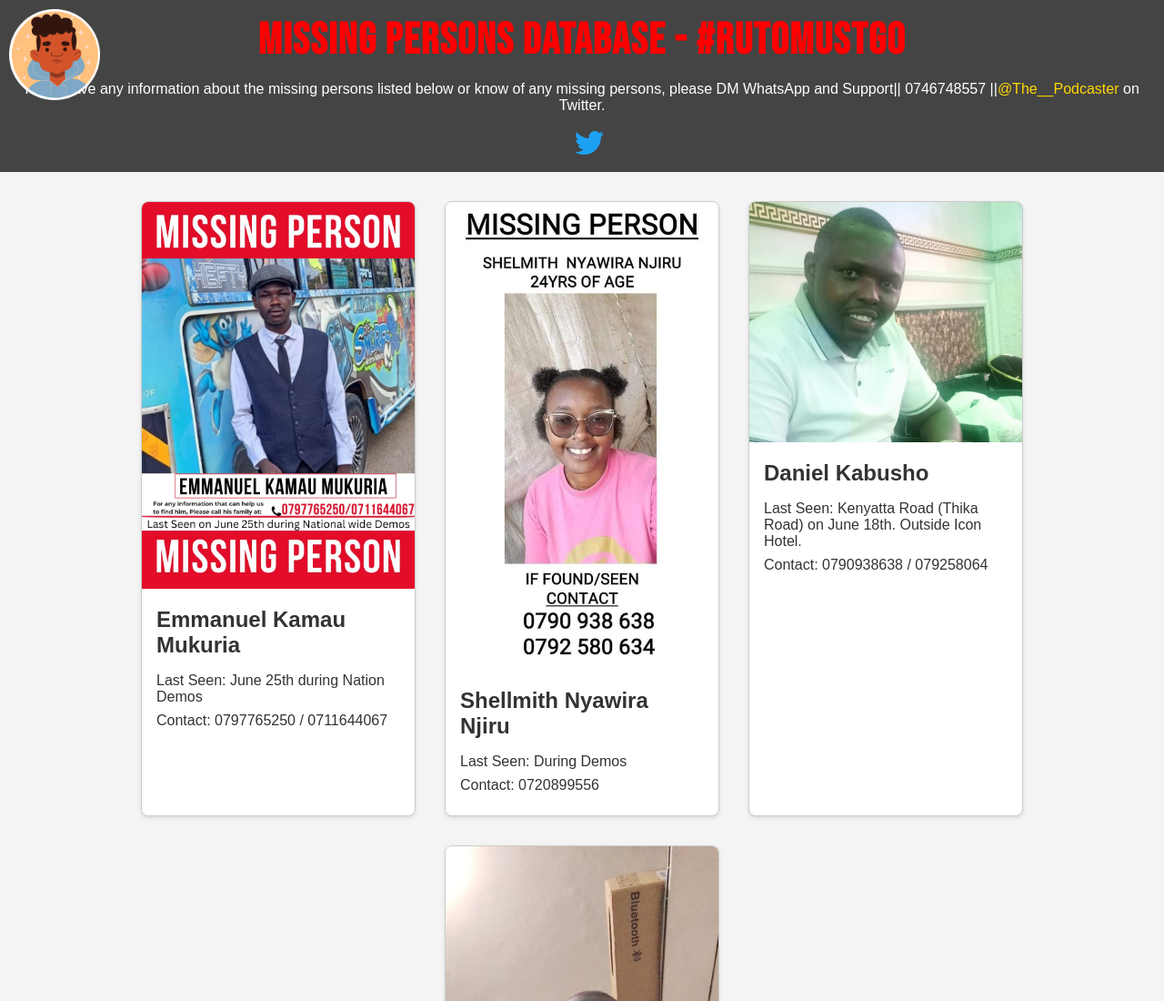
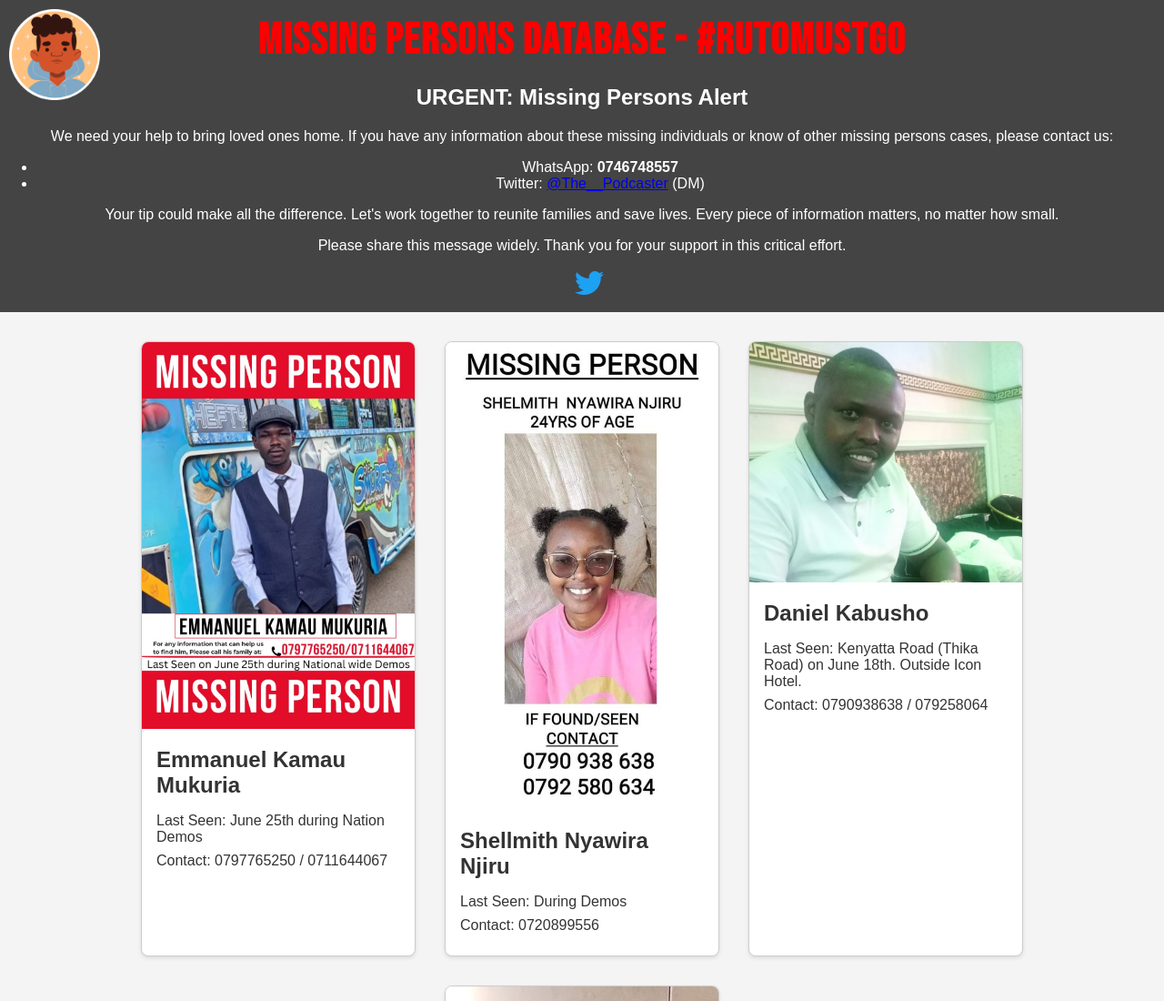
Before and after one commit to daniel-wanjala/missingPersons, a plain HTML site: page index.html in a window 1280 px wide. Shown: the top 1100 px of the page at 91% size. Drawn offline with Linux system fonts and the light colour scheme.

Commit message:
Update index.html

```diff
--- a/index.html
+++ b/index.html
@@ -13,7 +13,16 @@
     <header>
         <img src="images/man (1).png" alt="Missing Persons Database Logo" class="logo">
         <h1>Missing Persons Database - #RutoMustGo</h1>
-        <p>If you have any information about the missing persons listed below or know of any missing persons, please DM WhatsApp and Support|| 0746748557 ||<a href="https://twitter.com/The__Podcaster" target="_blank">@The__Podcaster</a> on Twitter.</p>
+        <div class="alert">
+            <h2>URGENT: Missing Persons Alert</h2>
+            <p>We need your help to bring loved ones home. If you have any information about these missing individuals or know of other missing persons cases, please contact us:</p>
+            <ul>
+                <li>WhatsApp: <strong>0746748557</strong></li>
+                <li>Twitter: <a href="https://twitter.com/The__Podcaster" target="_blank">@The__Podcaster</a> (DM)</li>
+            </ul>
+            <p>Your tip could make all the difference. Let's work together to reunite families and save lives. Every piece of information matters, no matter how small.</p>
+            <p>Please share this message widely. Thank you for your support in this critical effort.</p>
+        </div>
         <a href="https://twitter.com/The__Podcaster" target="_blank">
             <i class="fab fa-twitter"></i>
         </a>
@@ -23,7 +32,7 @@
             <!-- Missing persons will be listed here -->
         </section>
     </main>
-     <footer id="footer">
+    <footer id="footer">
         <p>&copy; 2024 #RutoMustGo Protests - All Rights Reserved</p>
     </footer>
     <script src="script.js"></script>
```
